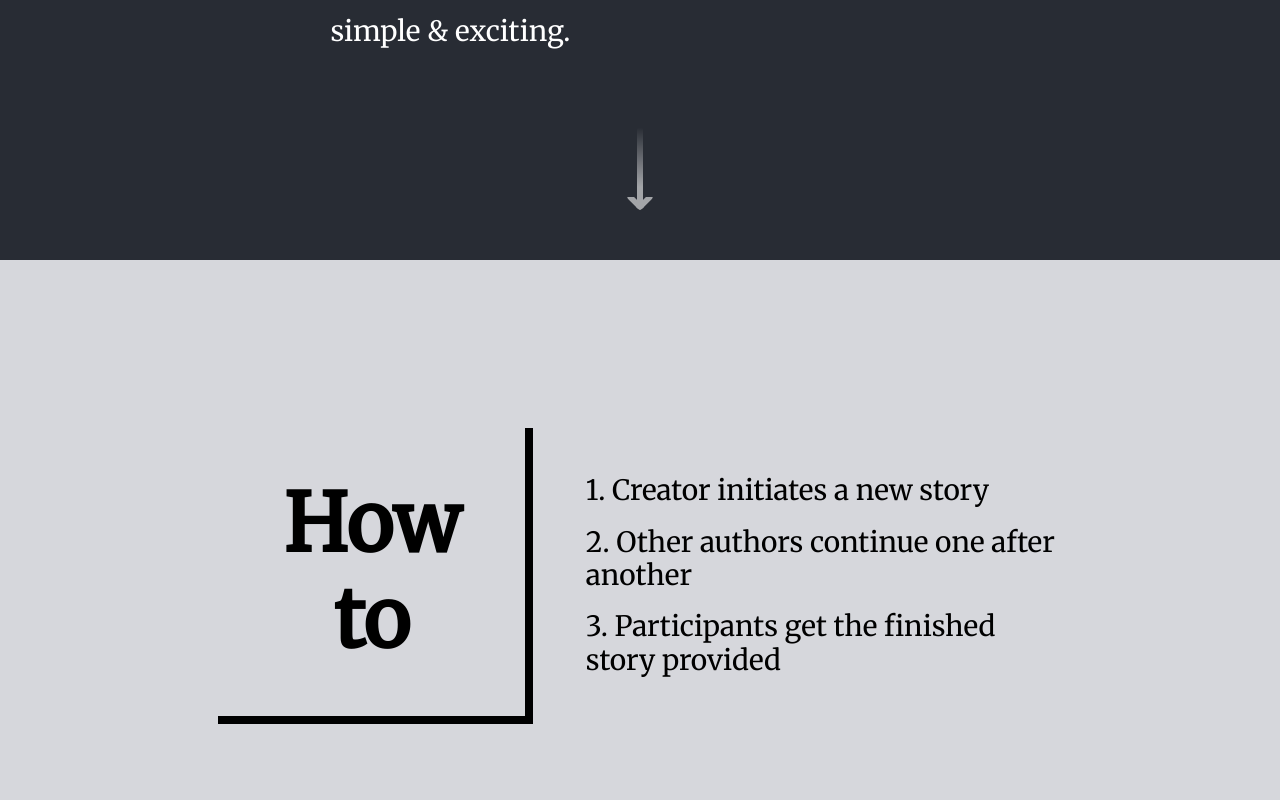
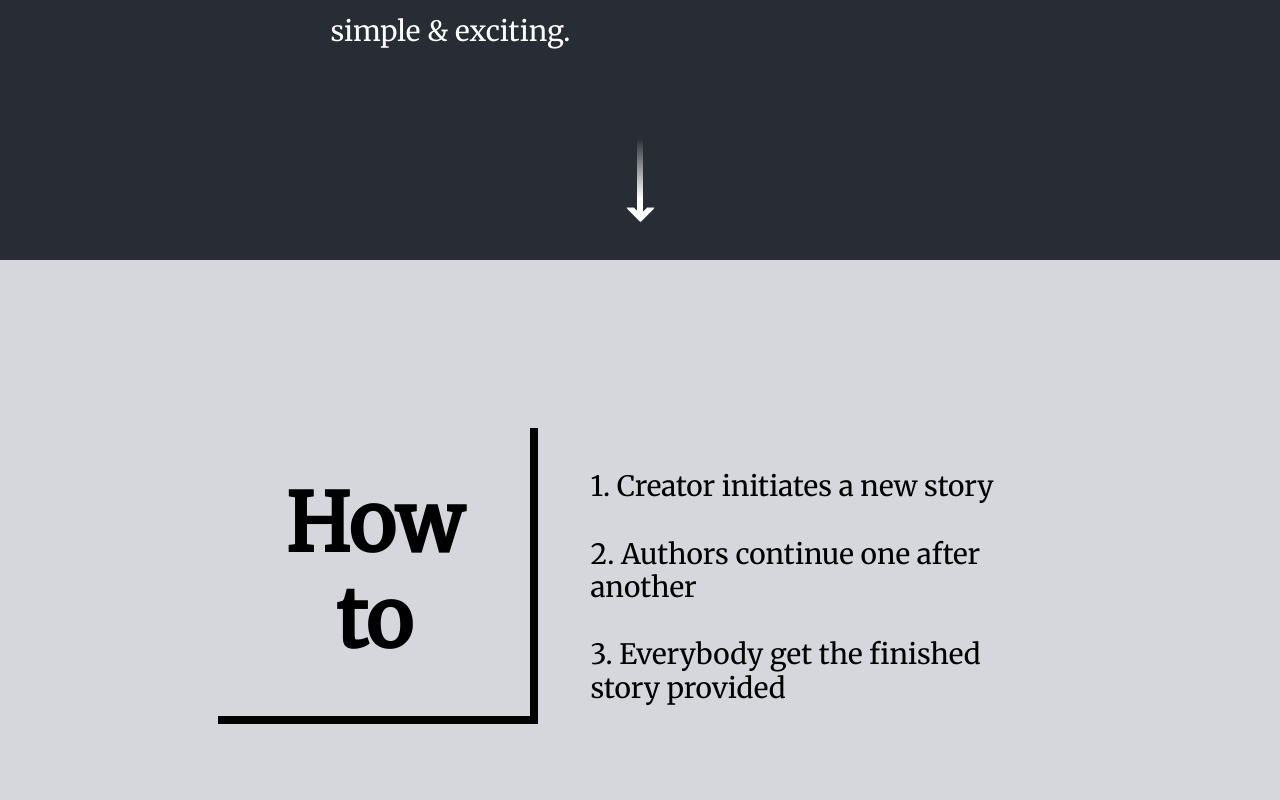
Before and after one commit to CivanErbay/tellzy, a React (Create React App) app: page / in a window 1280 px wide. Shown: the part 540-1340 px from the top of the page. Built offline with nearby package versions, Linux system fonts and the light colour scheme; no server answers.

Commit message:
perfect arrow css

```diff
--- a/src/App.css
+++ b/src/App.css
@@ -151,40 +151,45 @@ textarea {
     position: relative;
     opacity: 0;
 }
-@-webkit-keyframes soft-blink {
+/* @-webkit-keyframes soft-blink {
     0% {
-        opacity: 0;
+        opacity: 0.5;
     }
-    /* 50% {
+    50% {
         opacity: 0.5;
-    } */
+    }
     100% {
         opacity: 1;
+        transform: translateY(15px);
     }
-}
+} */
 @keyframes soft-blink {
     0% {
-        opacity: 0;
+        opacity: 1;
     }
-    /* 50% {
-        opacity: 0.5;
-    } */
+    50% {
+        transform: translateY(12px);
+    }
+    75% {
+        transform: translateY(0);
+    }
     100% {
         opacity: 1;
+        transform: translateY(12px);
     }
 }
 .arrow:after {
     content: "";
     position: absolute;
     bottom: 0;
-    left: -7.5px;
+    left: -7.1px;
     border-bottom: 6px solid white;
     border-right: 6px solid white;
     border-top: 6px solid transparent;
     border-left: 6px solid transparent;
-    border-radius: 4px;
-    width: 20px;
-    height: 20px;
+    border-radius: 2.5px;
+    width: 21px;
+    height: 21px;
     -webkit-transform: rotate(45deg);
     transform: rotate(45deg);
 }
--- a/src/Components/CreatingStory.jsx
+++ b/src/Components/CreatingStory.jsx
@@ -20,7 +20,10 @@ export default class CreatingStory extends Component {
     handleChange(event) {
         let fieldName = event.target.name;
         let fleldVal = event.target.value;
-    this.setState({ ...this.state, story: { ...this.state.story, [fieldName]: fleldVal } });
+        this.setState({
+            ...this.state,
+            story: { ...this.state.story, [fieldName]: fleldVal },
+        });
     }
 
     handleSubmit = async (event) => {
@@ -35,7 +38,9 @@ export default class CreatingStory extends Component {
             timestamp: new Date(),
             text: storyText,
         };
-    let participants = participantsEmails.split(/[,|\s|\n]+/g).map((email) => {
+        let participants = participantsEmails
+            .split(/[,|\s|\n]+/g)
+            .map((email) => {
                 return {
                     email,
                     secret: this.makeid(8),
@@ -77,10 +82,13 @@ export default class CreatingStory extends Component {
 
     makeid(length) {
         var result = "";
-    var characters = "ABCDEFGHIJKLMNOPQRSTUVWXYZabcdefghijklmnopqrstuvwxyz0123456789";
+        var characters =
+            "ABCDEFGHIJKLMNOPQRSTUVWXYZabcdefghijklmnopqrstuvwxyz0123456789";
         var charactersLength = characters.length;
         for (var i = 0; i < length; i++) {
-      result += characters.charAt(Math.floor(Math.random() * charactersLength));
+            result += characters.charAt(
+                Math.floor(Math.random() * charactersLength)
+            );
         }
         return result;
     }
@@ -98,11 +106,20 @@ export default class CreatingStory extends Component {
                     </Col>
                     <Col sm={8} className="h-100">
                         {submitSuccess ? (
-              <LinkPage story={story} storyId={storyId} nextParticipant={nextParticipant}></LinkPage>
+                            <LinkPage
+                                story={story}
+                                storyId={storyId}
+                                nextParticipant={nextParticipant}
+                            ></LinkPage>
                         ) : (
                             <>
-                <h1 className="h1-cs-false text-center">Create new story</h1>
-                <Form className="form-cs-false" onSubmit={this.handleSubmit}>
+                                <h1 className="h1-cs-false text-center">
+                                    Create new story
+                                </h1>
+                                <Form
+                                    className="form-cs-false"
+                                    onSubmit={this.handleSubmit}
+                                >
                                     <Form.Group>
                                         <Form.Label>Email Address</Form.Label>
                                         <Form.Control
@@ -110,18 +127,24 @@ export default class CreatingStory extends Component {
                                             type="email"
                                             placeholder="name@example.com"
                                             name="creatorEmail"
-                      onChange={this.handleChange.bind(this)}
+                                            onChange={this.handleChange.bind(
+                                                this
+                                            )}
                                         />
                                     </Form.Group>
                                     {/* Participants */}
                                     <Form.Group>
-                    <Form.Label>Participants Emails</Form.Label>
+                                        <Form.Label>
+                                            Participants Emails
+                                        </Form.Label>
                                         <Form.Control
                                             required
                                             as="textarea"
                                             rows="2"
                                             name="participantsEmails"
-                      onChange={this.handleChange.bind(this)}
+                                            onChange={this.handleChange.bind(
+                                                this
+                                            )}
                                         />
                                     </Form.Group>
                                     {/* TITLE */}
@@ -132,24 +155,33 @@ export default class CreatingStory extends Component {
                                             as="textarea"
                                             rows="1"
                                             name="storyTitle"
-                      onChange={this.handleChange.bind(this)}
+                                            onChange={this.handleChange.bind(
+                                                this
+                                            )}
                                         />
                                     </Form.Group>
                                     {/* STAT STORY */}
                                     <Form.Group>
-                    <Form.Label>Start your Story!</Form.Label>
+                                        <Form.Label>
+                                            Start your Story!
+                                        </Form.Label>
                                         <Form.Control
                                             required
                                             as="textarea"
                                             placeholder="Once upon a time..."
                                             rows="5"
                                             name="storyText"
-                      onChange={this.handleChange.bind(this)}
+                                            onChange={this.handleChange.bind(
+                                                this
+                                            )}
                                         />
                                     </Form.Group>
 
                                     <Row className="d-flex justify-content-between p-3">
-                    <Button className="go-btn-cs-false" type="submit">
+                                        <Button
+                                            className="go-btn-cs-false"
+                                            type="submit"
+                                        >
                                             Start Journey
                                         </Button>
                                     </Row>
--- a/src/Components/Landing.jsx
+++ b/src/Components/Landing.jsx
@@ -16,7 +16,9 @@ export default class Landing extends Component {
                         <Col></Col>
                         <Col className="text-center d-flex align-items-center justify-content-center">
                             <Link to="/story">
-                <Button className="new-story-btn">New Story</Button>
+                                <Button className="new-story-btn">
+                                    New Story
+                                </Button>
                             </Link>
                         </Col>
                     </Row>
@@ -39,15 +41,27 @@ export default class Landing extends Component {
                 </div>
                 <div className="vh-100 w-100 div-landing-part2">
                     <Row className="row-landing-part2">
-            <Col className="d-flex flex-column justify-content-end" sm={2}></Col>
-            <Col sm={8} className="text-center d-flex align-items-center justify-content-center">
+                        <Col
+                            className="d-flex flex-column justify-content-end"
+                            sm={2}
+                        ></Col>
+                        <Col
+                            sm={8}
+                            className="text-center d-flex align-items-center justify-content-center"
+                        >
                             <h1 className="h1-landing-part2 mr-5">
                                 <b>How to</b>
                             </h1>
                             <div className="wrap text-left">
-                <h3 className="h3">1. Creator initiates a new story</h3>
-                <h3>2. Other authors continue one after another</h3>
-                <h3>3. Participants get the finished story provided</h3>
+                                <h3 className="mt-4">
+                                    1. Creator initiates a new story
+                                </h3>
+                                <h3 className="mt-4">
+                                    2. Authors continue one after another
+                                </h3>
+                                <h3 className="mt-4">
+                                    3. Everybody get the finished story provided
+                                </h3>
                             </div>
                         </Col>
                         <Col sm={2}></Col>
```
Lines whose indentation alone changed are shown as unchanged.
